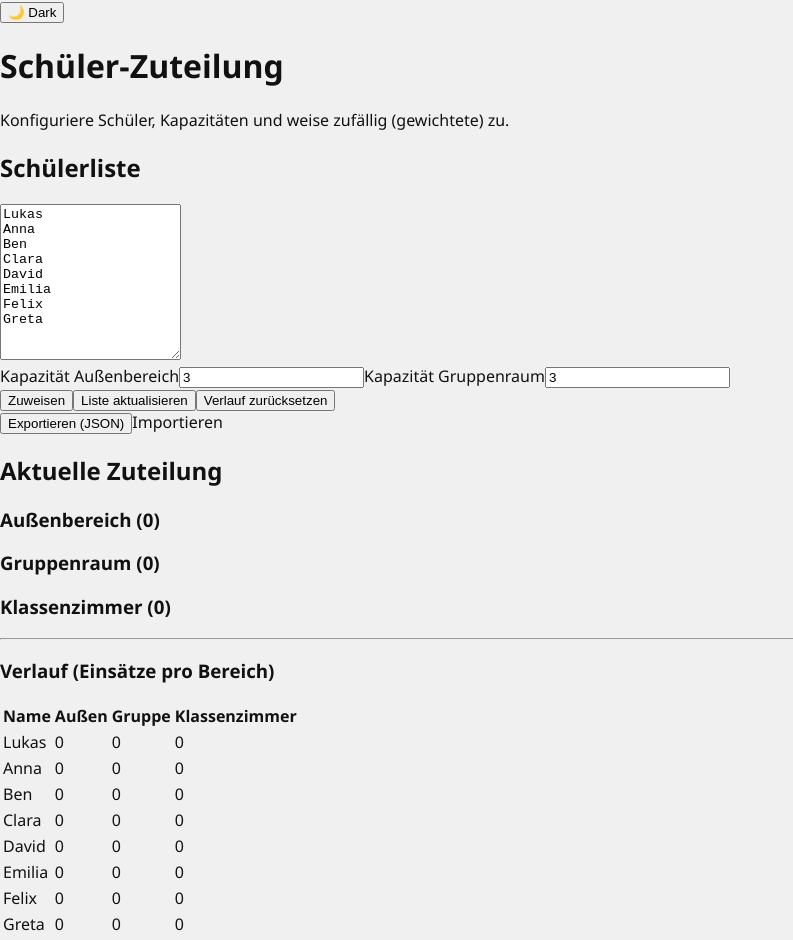
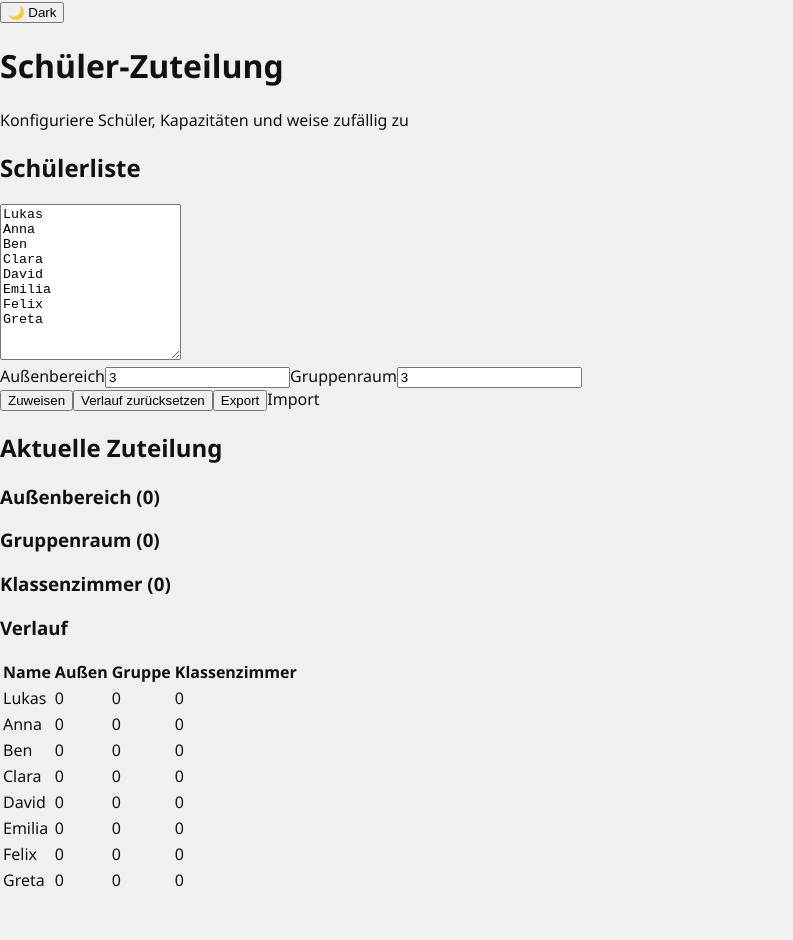
Before and after one commit to TheUltimateVxnom/ZuteilungSchueler, a React (Vite) app: page / in a window 1280 px wide. Shown: the top 940 px of the page, without its empty margins (0-793 px from the left). After the commit the page ends 894 px from the top, so only its background shows below. Built offline with nearby package versions, Linux system fonts and the light colour scheme.

Commit message:
Update App.jsx

```diff
--- a/src/App.jsx
+++ b/src/App.jsx
@@ -1,6 +1,5 @@
 import React, { useEffect, useState } from "react";
 
-// Default export: App component
 export default function App() {
   const [studentsText, setStudentsText] = useState(`Lukas\nAnna\nBen\nClara\nDavid\nEmilia\nFelix\nGreta`);
   const [students, setStudents] = useState([]);
@@ -13,12 +12,8 @@ export default function App() {
   const STORAGE_KEY = "schueler_zuteilung_state_v1";
 
   useEffect(() => {
-    const arr = studentsText
-      .split(/\r?\n/)
-      .map((s) => s.trim())
-      .filter((s) => s.length > 0);
-    const uniq = Array.from(new Set(arr));
-    setStudents(uniq);
+    const arr = studentsText.split(/\r?\n/).map(s => s.trim()).filter(s => s);
+    setStudents(Array.from(new Set(arr)));
   }, [studentsText]);
 
   useEffect(() => {
@@ -28,245 +23,105 @@ export default function App() {
         const parsed = JSON.parse(raw);
         if (parsed.history) setHistory(parsed.history);
       }
-    } catch (e) {
-      console.warn("Fehler beim Laden aus localStorage", e);
-    }
+    } catch {}
   }, []);
 
-  const persist = (newHistory) => {
-    try {
-      localStorage.setItem(STORAGE_KEY, JSON.stringify({ history: newHistory }));
-    } catch (e) {
-      console.warn("Fehler beim Speichern in localStorage", e);
-    }
+  const persist = newHistory => {
+    try { localStorage.setItem(STORAGE_KEY, JSON.stringify({ history: newHistory })); }
+    catch {}
   };
 
-  const weightedShuffle = (arr) => {
-    const weighted = arr.map((name) => {
+  const weightedShuffle = arr => {
+    const weighted = arr.map(name => {
       const h = history[name] || { outside: 0, group: 0, classroom: 0 };
-      const weightGroup = 1 / (1 + h.group);
-      const weightOutside = 1 / (1 + h.outside);
-      const baseWeight = (weightGroup + weightOutside) / 2;
-      return { name, weight: baseWeight };
+      const weight = 1 / (1 + h.group + h.outside);
+      return { name, weight };
     });
     const total = weighted.reduce((acc, w) => acc + w.weight, 0);
     let pool = weighted.slice();
     const result = [];
     while (pool.length) {
       let r = Math.random() * total;
-      let cumulative = 0;
-      let chosenIndex = 0;
+      let cum = 0, idx = 0;
       for (let i = 0; i < pool.length; i++) {
-        cumulative += pool[i].weight;
-        if (r <= cumulative) {
-          chosenIndex = i;
-          break;
-        }
+        cum += pool[i].weight;
+        if (r <= cum) { idx = i; break; }
       }
-      result.push(pool[chosenIndex].name);
-      pool.splice(chosenIndex, 1);
+      result.push(pool[idx].name);
+      pool.splice(idx, 1);
     }
     return result;
   };
 
   const assign = () => {
-    if (students.length === 0) return;
-
+    if (!students.length) return;
     const shuffled = weightedShuffle(students);
-    const takeOutside = Math.max(0, Math.min(capacityOutside | 0, shuffled.length));
+    const takeOutside = Math.min(capacityOutside, shuffled.length);
     const outsideSel = shuffled.slice(0, takeOutside);
-    const remainingAfterOutside = shuffled.slice(takeOutside);
-    const takeGroup = Math.max(0, Math.min(capacityGroup | 0, remainingAfterOutside.length));
-    const groupSel = remainingAfterOutside.slice(0, takeGroup);
-    const rest = remainingAfterOutside.slice(takeGroup);
+    const remaining = shuffled.slice(takeOutside);
+    const takeGroup = Math.min(capacityGroup, remaining.length);
+    const groupSel = remaining.slice(0, takeGroup);
+    const rest = remaining.slice(takeGroup);
 
     setOutside(outsideSel);
     setGroupRoom(groupSel);
     setClassroom(rest);
 
     const newHistory = { ...history };
-    students.forEach((name) => {
-      if (!newHistory[name]) newHistory[name] = { outside: 0, group: 0, classroom: 0 };
-    });
-    outsideSel.forEach((n) => (newHistory[n].outside += 1));
-    groupSel.forEach((n) => (newHistory[n].group += 1));
-    rest.forEach((n) => (newHistory[n].classroom += 1));
-
+    students.forEach(n => { if (!newHistory[n]) newHistory[n] = { outside:0, group:0, classroom:0 }; });
+    outsideSel.forEach(n => newHistory[n].outside++);
+    groupSel.forEach(n => newHistory[n].group++);
+    rest.forEach(n => newHistory[n].classroom++);
     setHistory(newHistory);
     persist(newHistory);
   };
 
-  const resetHistory = () => {
-    if (!confirm("Verlauf wirklich zurücksetzen?")) return;
-    setHistory({});
-    try {
-      localStorage.removeItem(STORAGE_KEY);
-    } catch (e) {
-      console.warn(e);
-    }
-  };
-
-  const exportRepoReady = () => {
-    const payload = { students, capacityOutside, capacityGroup, history };
-    const blob = new Blob([JSON.stringify(payload, null, 2)], { type: "application/json" });
-    const url = URL.createObjectURL(blob);
-    const a = document.createElement("a");
-    a.href = url;
-    a.download = "schueler_zuteilung_export.json";
-    a.click();
-    URL.revokeObjectURL(url);
-  };
-
-  const importJSON = (file) => {
-    const reader = new FileReader();
-    reader.onload = (e) => {
-      try {
-        const parsed = JSON.parse(e.target.result);
-        if (parsed.students) setStudentsText(parsed.students.join("\n"));
-        if (typeof parsed.capacityOutside === "number") setCapacityOutside(parsed.capacityOutside);
-        if (typeof parsed.capacityGroup === "number") setCapacityGroup(parsed.capacityGroup);
-        if (parsed.history) {
-          setHistory(parsed.history);
-          persist(parsed.history);
-        }
-        alert("Import erfolgreich");
-      } catch (err) {
-        alert("Fehler beim Import: " + err.message);
-      }
-    };
-    reader.readAsText(file);
-  };
+  const resetHistory = () => { setHistory({}); localStorage.removeItem(STORAGE_KEY); };
+  const exportJSON = () => { const blob = new Blob([JSON.stringify({students,capacityOutside,capacityGroup,history},null,2)], {type:"application/json"}); const url=URL.createObjectURL(blob); const a=document.createElement("a"); a.href=url; a.download="schueler_zuteilung.json"; a.click(); URL.revokeObjectURL(url); };
+  const importJSON = file => { const reader = new FileReader(); reader.onload = e => { try { const parsed = JSON.parse(e.target.result); if(parsed.students) setStudentsText(parsed.students.join("\n")); if(parsed.capacityOutside) setCapacityOutside(parsed.capacityOutside); if(parsed.capacityGroup) setCapacityGroup(parsed.capacityGroup); if(parsed.history){ setHistory(parsed.history); persist(parsed.history); } } catch(e){ alert("Fehler: "+e.message); } }; reader.readAsText(file); };
 
   return (
-    <div className="min-h-screen p-6 bg-gray-50 dark:bg-gray-900 transition-colors">
-      <div className="max-w-6xl mx-auto space-y-6">
-        <header className="text-center space-y-2">
-          <h1 className="text-3xl font-bold text-blue-600 dark:text-blue-400">Schüler-Zuteilung</h1>
-          <p className="text-gray-600 dark:text-gray-300">
-            Konfiguriere Schüler, Kapazitäten und weise zufällig (gewichtete) zu.
-          </p>
+    <div className="app-container">
+      <div className="app-inner">
+        <header className="app-header">
+          <h1>Schüler-Zuteilung</h1>
+          <p>Konfiguriere Schüler, Kapazitäten und weise zufällig zu</p>
         </header>
 
-        <main className="grid grid-cols-1 md:grid-cols-2 gap-6">
-          <section className="bg-white dark:bg-gray-800 p-6 rounded-2xl shadow-lg transition-shadow hover:shadow-2xl">
-            <h2 className="text-xl font-semibold mb-3 text-blue-600 dark:text-blue-400">Schülerliste</h2>
-            <textarea
-              value={studentsText}
-              onChange={(e) => setStudentsText(e.target.value)}
-              rows={10}
-              className="w-full p-3 font-mono rounded-lg border border-gray-300 dark:border-gray-700 bg-gray-50 dark:bg-gray-700 text-gray-900 dark:text-gray-200 focus:outline-none focus:ring-2 focus:ring-blue-500"
-            />
-
-            <div className="mt-4 grid grid-cols-2 gap-3">
-              <label className="flex flex-col">
-                <span className="text-sm text-gray-700 dark:text-gray-300">Kapazität Außenbereich</span>
-                <input
-                  type="number"
-                  value={capacityOutside}
-                  onChange={(e) => setCapacityOutside(Number(e.target.value))}
-                  className="p-2 rounded-lg border border-gray-300 dark:border-gray-700 bg-gray-50 dark:bg-gray-700 focus:outline-none focus:ring-2 focus:ring-blue-500"
-                  min={0}
-                />
-              </label>
-
-              <label className="flex flex-col">
-                <span className="text-sm text-gray-700 dark:text-gray-300">Kapazität Gruppenraum</span>
-                <input
-                  type="number"
-                  value={capacityGroup}
-                  onChange={(e) => setCapacityGroup(Number(e.target.value))}
-                  className="p-2 rounded-lg border border-gray-300 dark:border-gray-700 bg-gray-50 dark:bg-gray-700 focus:outline-none focus:ring-2 focus:ring-blue-500"
-                  min={0}
-                />
-              </label>
+        <main className="app-main">
+          <section className="card">
+            <h2>Schülerliste</h2>
+            <textarea value={studentsText} onChange={e=>setStudentsText(e.target.value)} rows={10} className="card-input"/>
+            <div className="card-controls">
+              <label>Außenbereich<input type="number" value={capacityOutside} onChange={e=>setCapacityOutside(Number(e.target.value))}/></label>
+              <label>Gruppenraum<input type="number" value={capacityGroup} onChange={e=>setCapacityGroup(Number(e.target.value))}/></label>
             </div>
-
-            <div className="mt-4 flex flex-wrap gap-2">
-              <button onClick={assign} className="px-4 py-2 rounded-xl bg-blue-600 text-white font-semibold hover:bg-blue-500 transition">
-                Zuweisen
-              </button>
-              <button
-                onClick={() => setStudentsText(students.join("\n"))}
-                className="px-4 py-2 rounded-xl border border-gray-300 dark:border-gray-600 hover:bg-gray-100 dark:hover:bg-gray-700 transition"
-              >
-                Liste aktualisieren
-              </button>
-              <button
-                onClick={resetHistory}
-                className="px-4 py-2 rounded-xl border border-red-400 bg-red-50 text-red-700 hover:bg-red-100 dark:bg-red-800 dark:text-red-300 dark:hover:bg-red-700 transition"
-              >
-                Verlauf zurücksetzen
-              </button>
-            </div>
-
-            <div className="mt-4 flex flex-wrap gap-2">
-              <button onClick={exportRepoReady} className="px-4 py-2 rounded-xl border border-gray-300 dark:border-gray-600 hover:bg-gray-100 dark:hover:bg-gray-700 transition">
-                Exportieren (JSON)
-              </button>
-              <label className="px-4 py-2 rounded-xl border border-gray-300 dark:border-gray-600 cursor-pointer hover:bg-gray-100 dark:hover:bg-gray-700 transition">
-                Importieren
-                <input type="file" accept="application/json" onChange={(e) => importJSON(e.target.files[0])} style={{ display: "none" }} />
-              </label>
+            <div className="card-buttons">
+              <button onClick={assign} className="btn-primary">Zuweisen</button>
+              <button onClick={resetHistory} className="btn-danger">Verlauf zurücksetzen</button>
+              <button onClick={exportJSON} className="btn-outline">Export</button>
+              <label className="btn-outline cursor-pointer">Import<input type="file" style={{display:"none"}} onChange={e=>importJSON(e.target.files[0])}/></label>
             </div>
           </section>
 
-          <section className="bg-white dark:bg-gray-800 p-6 rounded-2xl shadow-lg transition-shadow hover:shadow-2xl">
-            <h2 className="text-xl font-semibold mb-3 text-blue-600 dark:text-blue-400">Aktuelle Zuteilung</h2>
-            <div className="grid grid-cols-1 sm:grid-cols-3 gap-4">
-              <div>
-                <h3 className="text-sm font-semibold text-gray-700 dark:text-gray-300">Außenbereich ({outside.length})</h3>
-                <ul className="mt-2 list-disc ml-5 text-gray-800 dark:text-gray-200">
-                  {outside.map((n) => <li key={n}>{n}</li>)}
-                </ul>
-              </div>
-              <div>
-                <h3 className="text-sm font-semibold text-gray-700 dark:text-gray-300">Gruppenraum ({groupRoom.length})</h3>
-                <ul className="mt-2 list-disc ml-5 text-gray-800 dark:text-gray-200">
-                  {groupRoom.map((n) => <li key={n}>{n}</li>)}
-                </ul>
-              </div>
-              <div>
-                <h3 className="text-sm font-semibold text-gray-700 dark:text-gray-300">Klassenzimmer ({classroom.length})</h3>
-                <ul className="mt-2 list-disc ml-5 text-gray-800 dark:text-gray-200">
-                  {classroom.map((n) => <li key={n}>{n}</li>)}
-                </ul>
-              </div>
+          <section className="card">
+            <h2>Aktuelle Zuteilung</h2>
+            <div className="grid-section">
+              <div><h3>Außenbereich ({outside.length})</h3><ul>{outside.map(n=><li key={n}>{n}</li>)}</ul></div>
+              <div><h3>Gruppenraum ({groupRoom.length})</h3><ul>{groupRoom.map(n=><li key={n}>{n}</li>)}</ul></div>
+              <div><h3>Klassenzimmer ({classroom.length})</h3><ul>{classroom.map(n=><li key={n}>{n}</li>)}</ul></div>
             </div>
-
-            <hr className="my-4 border-gray-300 dark:border-gray-700" />
-
-            <h3 className="font-medium text-gray-700 dark:text-gray-300">Verlauf (Einsätze pro Bereich)</h3>
-            <div className="overflow-x-auto mt-2">
-              <table className="w-full text-left text-sm rounded-lg overflow-hidden">
-                <thead>
-                  <tr className="bg-gray-100 dark:bg-gray-700">
-                    <th className="py-2 px-3">Name</th>
-                    <th className="py-2 px-3">Außen</th>
-                    <th className="py-2 px-3">Gruppe</th>
-                    <th className="py-2 px-3">Klassenzimmer</th>
-                  </tr>
-                </thead>
-                <tbody>
-                  {students.map((name) => {
-                    const row = history[name] || { outside: 0, group: 0, classroom: 0 };
-                    return (
-                      <tr key={name} className="even:bg-gray-50 dark:even:bg-gray-700">
-                        <td className="py-2 px-3">{name}</td>
-                        <td className="py-2 px-3">{row.outside}</td>
-                        <td className="py-2 px-3">{row.group}</td>
-                        <td className="py-2 px-3">{row.classroom}</td>
-                      </tr>
-                    );
-                  })}
-                </tbody>
-              </table>
-            </div>
+            <h3>Verlauf</h3>
+            <table className="history-table">
+              <thead>
+                <tr><th>Name</th><th>Außen</th><th>Gruppe</th><th>Klassenzimmer</th></tr>
+              </thead>
+              <tbody>
+                {students.map(name=>{ const row = history[name]||{outside:0,group:0,classroom:0}; return (<tr key={name}><td>{name}</td><td>{row.outside}</td><td>{row.group}</td><td>{row.classroom}</td></tr>); })}
+              </tbody>
+            </table>
           </section>
         </main>
-
-        <footer className="text-center text-sm text-gray-600 dark:text-gray-400 mt-6">
-          Hinweis: Die App speichert den Verlauf lokal (localStorage).
-        </footer>
       </div>
     </div>
   );
```
